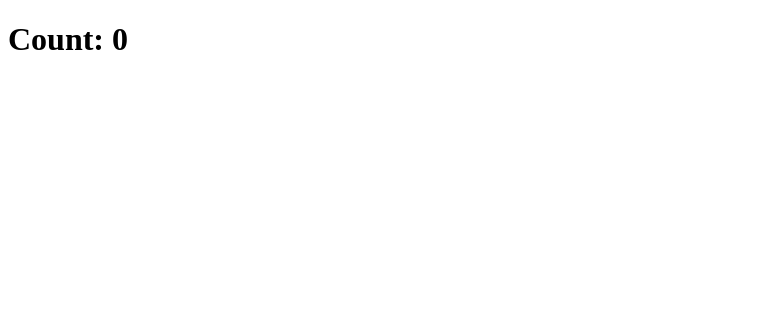
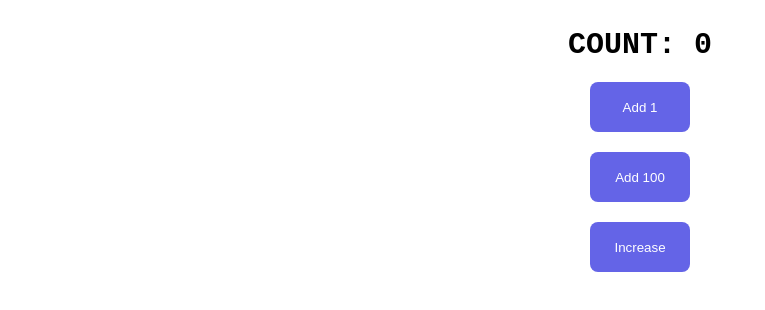
Before and after one commit to mate-academy/react_counter, a React (Create React App) app: page / in a window 1280 px wide. Shown: the top 310 px of the page, without its empty margins (0-765 px from the left). Built offline with nearby package versions, Linux system fonts and the light colour scheme; the HTML template or start-up script is replaced by a standard one.

Commit message:
react counter

```diff
--- a/src/App.js
+++ b/src/App.js
@@ -2,15 +2,71 @@ import React from 'react';
 import './App.scss';
 
 class App extends React.Component {
-  addOne = () => {};
+  state = {
+    counter: 0,
+  }
 
-  add100 = () => {};
+  addOne = () => {
+    this.setState(state => ({
+      counter: state.counter + 1,
+    }));
+  };
 
-  increase = () => {};
+  add100 = () => {
+    this.setState(state => ({
+      counter: state.counter + 100,
+    }));
+  };
+
+  increase = () => {
+    this.setState((state) => {
+      if (state.counter % 5 === 0) {
+        return {
+          counter: state.counter + 100 + 1,
+        };
+      }
+
+      return {
+        counter: state.counter + 1,
+      };
+    });
+  };
 
   render() {
+    const { counter } = this.state;
+
     return (
-      <h1>Count: 0</h1>
+      <div className="counter">
+        <h1 className="counter__heading">
+          Count:
+          {' '}
+          {counter}
+        </h1>
+
+        <button
+          type="button"
+          className="counter__button"
+          onClick={this.addOne}
+        >
+          Add 1
+        </button>
+
+        <button
+          type="button"
+          className="counter__button"
+          onClick={this.add100}
+        >
+          Add 100
+        </button>
+
+        <button
+          type="button"
+          className="counter__button"
+          onClick={this.increase}
+        >
+          Increase
+        </button>
+      </div>
     );
   }
 }
--- a/src/App.scss
+++ b/src/App.scss
@@ -1 +1,32 @@
-// styles go here
+.counter {
+  display: flex;
+  flex-direction: column;
+  align-items: center;
+
+  &__heading {
+    font-family: monospace;
+    font-size: 30px;
+    text-transform: uppercase;
+  }
+
+  &__button {
+    margin-bottom: 20px;
+    width: 100px;
+    height: 50px;
+
+    background-color: rgb(100, 100, 231);
+    color: white;
+
+    border: transparent;
+    border-radius: 8px;
+    outline: none;
+
+    transition: transform 300ms;
+
+    cursor: pointer;
+
+    &:hover {
+      transform: scale(1.1);
+    }
+  }
+}
```
